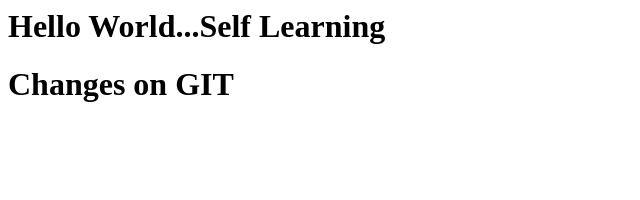
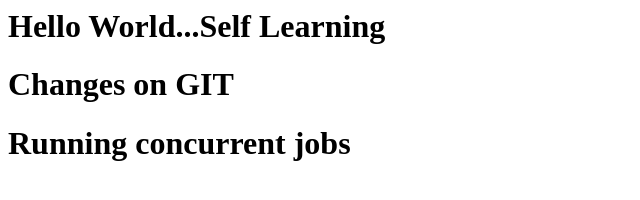
Before and after one commit to pradyumnasav/gitjenkinsdockerrepo, a plain HTML site: page index.html in a window 1280 px wide. Shown: the whole page, without its empty margins (0-640 px from the left). Drawn offline with Linux system fonts and the light colour scheme.

Commit message:
Update index.html

```diff
--- a/index.html
+++ b/index.html
@@ -1,2 +1,3 @@
 <h1>Hello World...Self Learning<h1>
 <h1>Changes on GIT<h1>
+<h1>Running concurrent jobs<h1>
```
